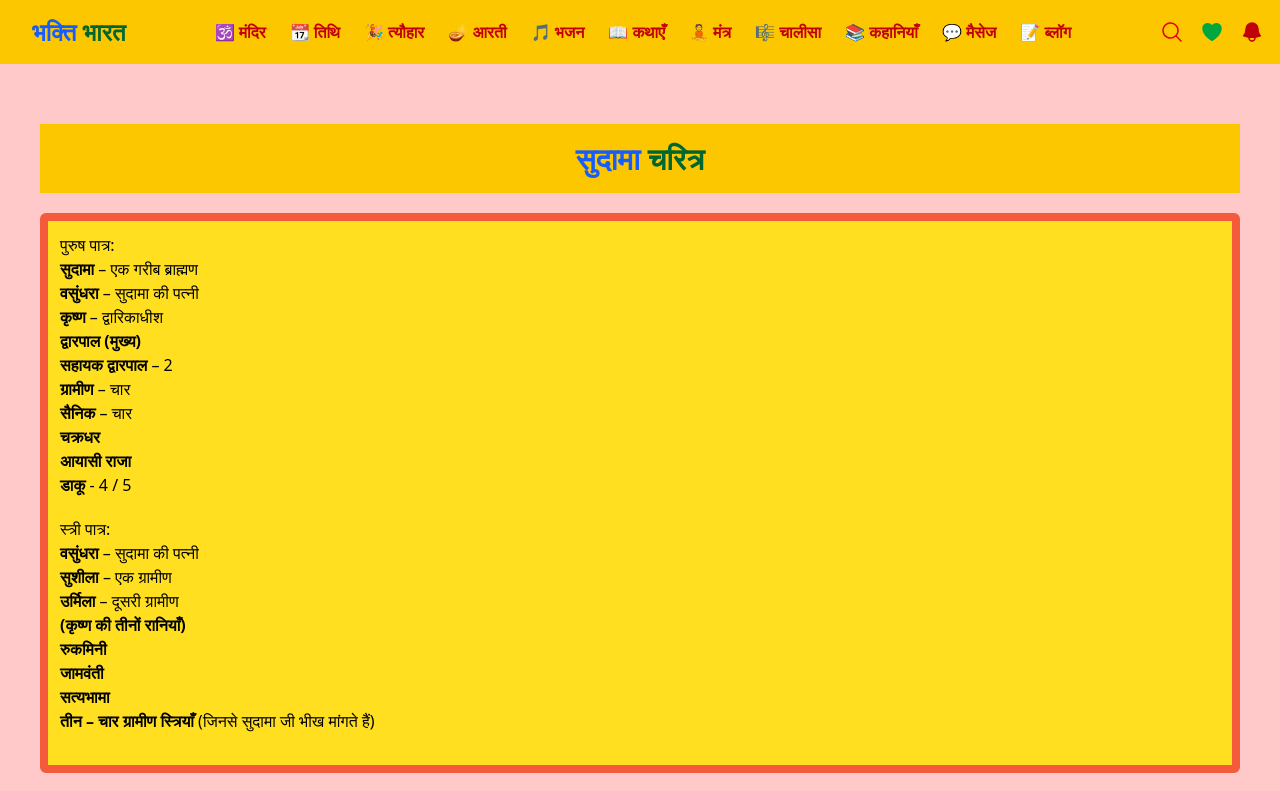
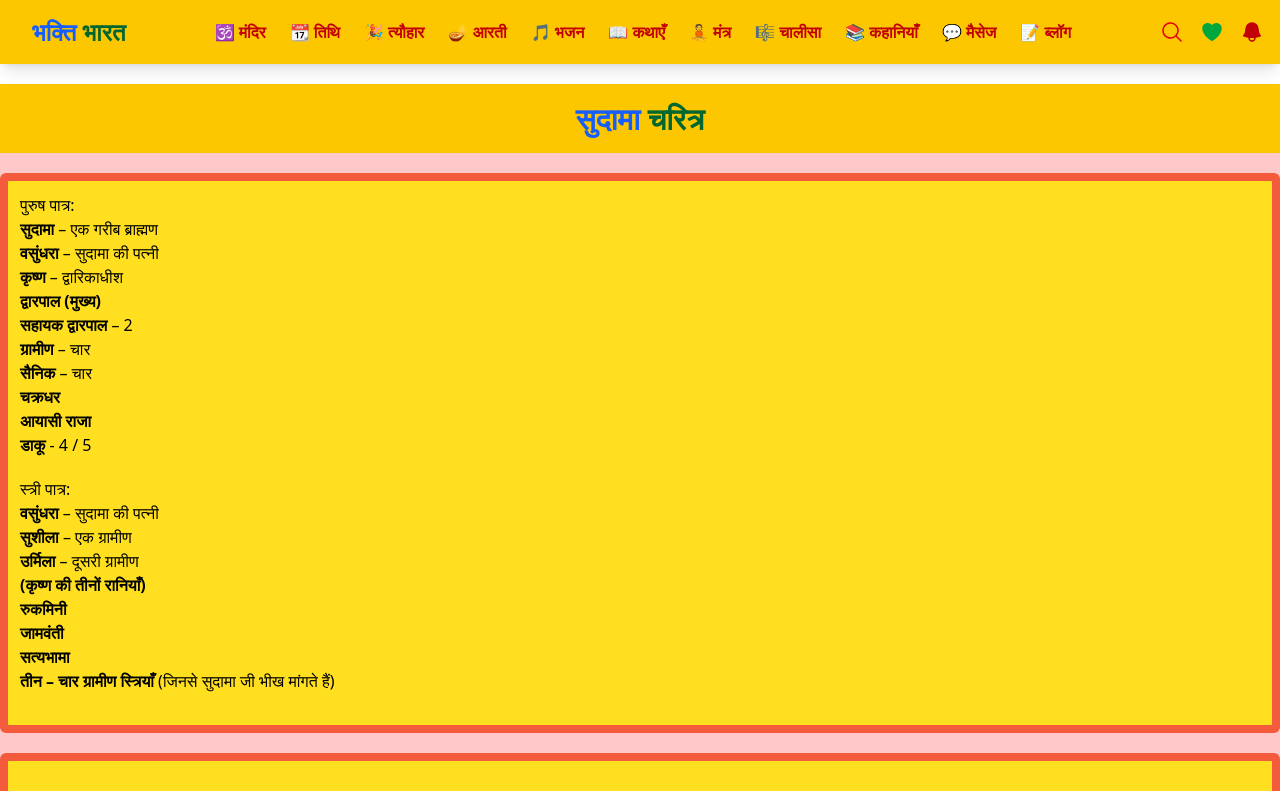
Before and after one commit to imjyotishkumar/sudama-cahritra-usingNext, a Next.js app: page / in a window 1280 px wide. Shown: the top 791 px of the page. Built offline with nearby package versions, Linux system fonts and the light colour scheme.

Commit message:
removed padding

```diff
--- a/src/app/Component/MusicPlayer.js
+++ b/src/app/Component/MusicPlayer.js
@@ -54,7 +54,7 @@
   };
 
   return (
-    <div className="p-10 bg-red-200">
+    <div className=" bg-red-200">
       <div className="Heading bg-[#FDC700] w-full p-3 mt-5 mb-5 flex items-center justify-center ">
 <h1 className="text-[30px] font-bold text-[#155DFC]">सुदामा <span className="text-[#016630]"> चरित्र</span>  </h1>
       </div>
```
